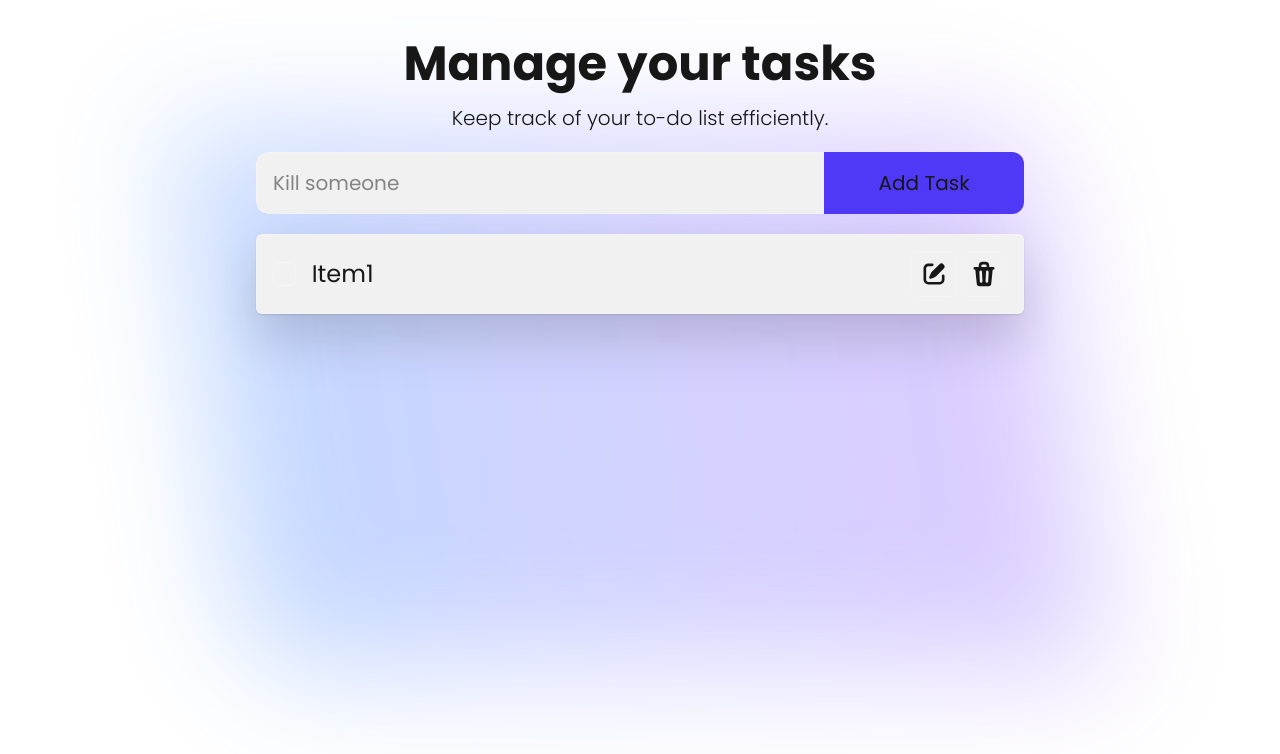
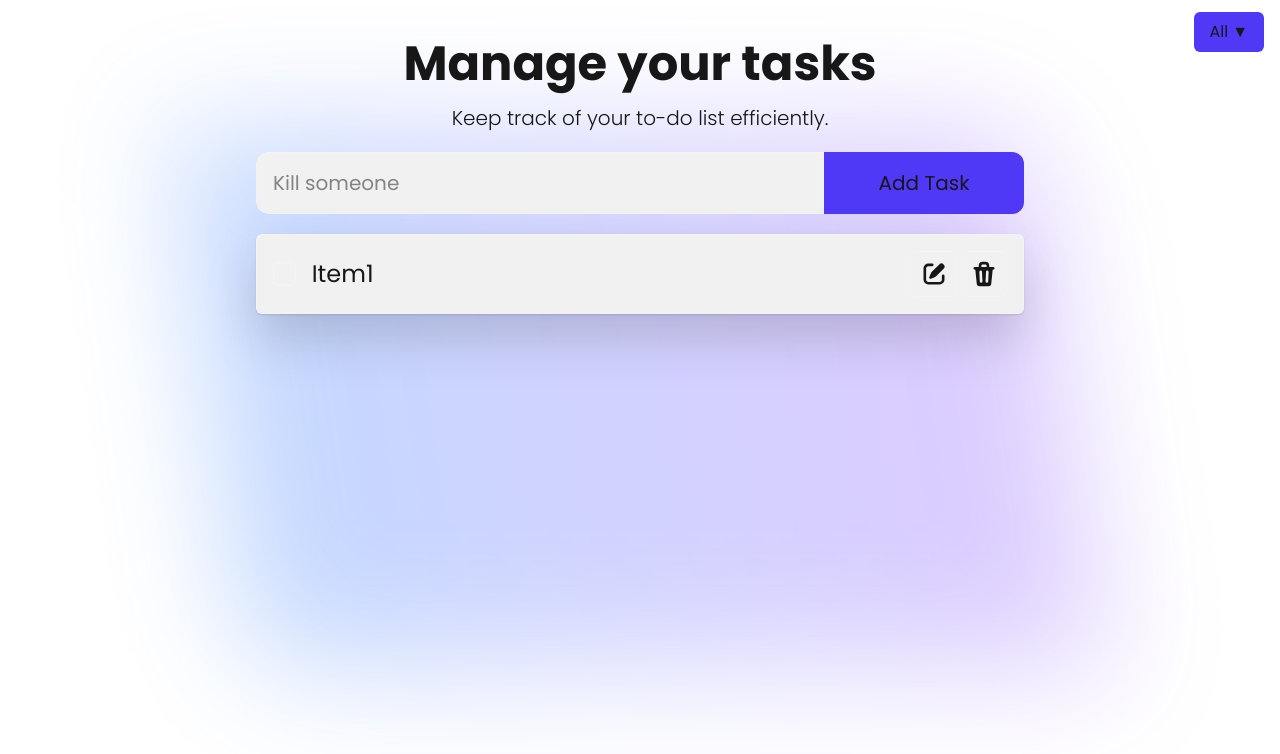
Before and after one commit to vadimBRR/task-manager-app-react, a React (Vite) app in the folder frontend/: page / in a window 1280 px wide. Shown: the top 754 px of the page. Built offline with nearby package versions, Linux system fonts and the light colour scheme.

Commit message:
add filter menu

```diff
--- a/frontend/src/App.tsx
+++ b/frontend/src/App.tsx
@@ -1,23 +1,16 @@
-import { useState } from 'react'
-import { useTodo } from './store/todoStore'
-import Card from './components/Todo/Card'
 import NewTask from './components/Todo/NewTask'
+import CardList from './components/Todo/CardList'
+import DropdownFilter from './components/Todo/DropdownFilter'
 
 function App() {
-	const [text, setText] = useState('')
-	const { todos, addTodo } = useTodo()
 
-	const handleSendForm = () => {
-		if (text.trim()) {
-			addTodo(text)
-			setText('')
-		} else {
-		}
-	}
+
 
 	return (
 		<Layout>
-			<div className='max-w-3xl mx-auto space-y-5 py-10'>
+      <DropdownFilter/>
+
+			<div className='max-w-3xl mx-auto space-y-5 py-10 relative'>
 				{/* <h1>Hello</h1> */}
 				<div className='flex flex-col items-center justify-center space-y-4'>
 					<h1 className='text-5xl text-poppins font-bold'>Manage your tasks</h1>
@@ -28,11 +21,7 @@ function App() {
 
 				<NewTask />
 
-				<div className='space-y-3'>
-					{todos.map(item => (
-						<Card {...item} key={item.id} />
-					))}
-				</div>
+				<CardList/>
 			</div>
 		</Layout>
 	)
--- /dev/null
+++ b/frontend/src/components/Todo/CardList.tsx
@@ -0,0 +1,17 @@
+import { useTodo } from '../../store/todoStore'
+import Task from './Task'
+
+const CardList = () => {
+  const {todos} = useTodo();
+
+
+	return (
+		<div className='space-y-3'>
+			{todos.map(item => (
+				<Task {...item} key={item.id} />
+			))}
+		</div>
+	)
+}
+
+export default CardList
--- /dev/null
+++ b/frontend/src/components/Todo/DropdownFIlter.tsx
@@ -0,0 +1,59 @@
+import { useState } from 'react'
+import { useTodo, type FilterType } from '../../store/todoStore'
+
+const DropdownFilter = () => {
+	const filterOptions:FilterType[] = ['all', 'active', 'completed']
+	const { filter,setFilter } = useTodo()
+	const [isOpen, setIsOpen] = useState(false)
+
+
+  const toggleFilter = (option: FilterType) => {
+    if(option !== filter && option){
+      setFilter(option)
+    }
+    setIsOpen(false);
+  }
+
+	return (
+		<div className='fixed top-3 right-4 text-left'>
+			<button
+				className='bg-indigo-600 px-4 py-2 rounded-md inline-flex cursor-pointer outline-none'
+				onClick={() => setIsOpen(!isOpen)}
+				onKeyDown={e => {
+					if (isOpen && e.key === 'Escape') setIsOpen(false)
+				}}
+			>
+				{filter.charAt(0).toUpperCase() + filter.slice(1)}{' '}
+				<div
+					className={`pl-1 ${
+						isOpen ? 'rotate-180' : 'rotate-0'
+					} duration-300 transition-transform `}
+				>
+					{' '}
+					▼
+				</div>
+			</button>
+
+			{isOpen && (
+				<div className='relative'>
+					<ul className='absolute right-0 top-2 bg-white py-2 w-36  text-right rounded-xl ring-1 ring-black/10'>
+						{filterOptions.map(item => (
+							<li
+								className={`${
+									filter === item
+										? 'bg-indigo-100 text-indigo-700'
+										: 'text-gray-700 hover:bg-indigo-50'
+								}  px-3 py-2 text-sm cursor-pointer`}
+                onClick={()=>toggleFilter(item)}
+							>
+								{item.charAt(0).toUpperCase() + item.slice(1)}
+							</li>
+						))}
+					</ul>
+				</div>
+			)}
+		</div>
+	)
+}
+
+export default DropdownFilter
--- a/frontend/src/components/Todo/Card.tsx
+++ b/frontend/src/components/Todo/Task.tsx
@@ -12,20 +12,26 @@ const Task = ({
 	content: string
 	completed: boolean
 }) => {
-	const { toggleCompleted, removeTodo,updateTodo } = useTodo()
+	const { toggleCompleted, removeTodo, updateTodo } = useTodo()
 
 	const [isEditing, setIsEditing] = useState(false)
 	const [editedText, setEditedText] = useState(content)
 
 	const handleSave = () => {
-    if(editedText.trim() && editedText !== content){
+		if (editedText.trim() && editedText !== content) {
 			updateTodo(id, editedText)
 		}
 		setIsEditing(false)
 	}
 
 	return (
-		<div className='p-4 border border-white/20 flex flex-row items-center rounded-md bg-input gap-4 shadow drop-shadow-2xl transform ease-in-out duration-300 scale-100 hover:scale-102 hover:border-indigo-300/20 hover:brightness-110'>
+		<div
+			className={`p-4 border border-white/20 flex flex-row items-center rounded-md bg-input gap-4 shadow drop-shadow-2xl transition transform ease-in-out duration-300 scale-100 hover:scale-102 hover:border-indigo-300/20 hover:brightness-110 relative ${
+				completed &&
+				'brightness-60 after:absolute after:top-1/2 after:left-1/2 after:-translate-1/2 after:w-[98%] after:border after:border-white/30 hover:after:hidden '
+			}`}
+		>
+			{completed && <div className=''></div>}
 			<input
 				id={id}
 				type='checkbox'
@@ -35,14 +41,20 @@ const Task = ({
 			/>
 
 			{isEditing ? (
-        <input className='w-full text-2xl outline-none bg-transparent border-b border-indigo-500/50' value={editedText} onChange={(e)=> setEditedText(e.target.value)} onBlur={handleSave} onKeyDown={e=> {
-          if(e.key === 'Enter' ) handleSave()
-          if(e.key === 'Escape') {
+				<input
+					className='w-full text-2xl outline-none bg-transparent border-b border-indigo-500/50'
+					value={editedText}
+					onChange={e => setEditedText(e.target.value)}
+					onBlur={handleSave}
+					onKeyDown={e => {
+						if (e.key === 'Enter') handleSave()
+						if (e.key === 'Escape') {
 							setIsEditing(false)
 							setEditedText(content)
 						}
-
-        }} autoFocus></input>
+					}}
+					autoFocus
+				></input>
 			) : (
 				<label
 					htmlFor={id}
--- a/frontend/src/store/todoStore.tsx
+++ b/frontend/src/store/todoStore.tsx
@@ -7,18 +7,25 @@ export type TodoTypes = {
 	completed: boolean
 }
 
+export type FilterType = 'all' | 'active' | 'completed'
+
 interface TodoState {
 	todos: TodoTypes[]
+	filter: FilterType
+	setFilter: (filter: FilterType) => void
 	addTodo: (text: string) => void
 	toggleCompleted: (id: string) => void
 	removeTodo: (id: string) => void
-  updateTodo: (id:string, editedText: string)=>void
+	updateTodo: (id: string, editedText: string) => void
 }
 
 const useTodoStore = create<TodoState>()(
 	persist(
 		(set, get) => ({
 			todos: [{ id: '1749144331786', content: 'Item1', completed: false }],
+			filter: 'all',
+			setFilter: (filter: FilterType) => set({ filter }),
+
 			addTodo: (text: string) =>
 				set(old => ({
 					todos: [
@@ -37,11 +44,12 @@ const useTodoStore = create<TodoState>()(
 				set(old => ({
 					todos: old.todos.filter(todo => todo.id !== id),
 				})),
-        updateTodo: (id:string, editedText: string) =>
-          set(old => ({
-            todos: old.todos.map(todo=> todo.id === id ? {...todo, content: editedText} : todo)
-          }))
-
+			updateTodo: (id: string, editedText: string) =>
+				set(old => ({
+					todos: old.todos.map(todo =>
+						todo.id === id ? { ...todo, content: editedText } : todo
+					),
+				})),
 		}),
 		{ name: 'todo-storage' }
 	)
```
Lines whose indentation alone changed are shown as unchanged.
